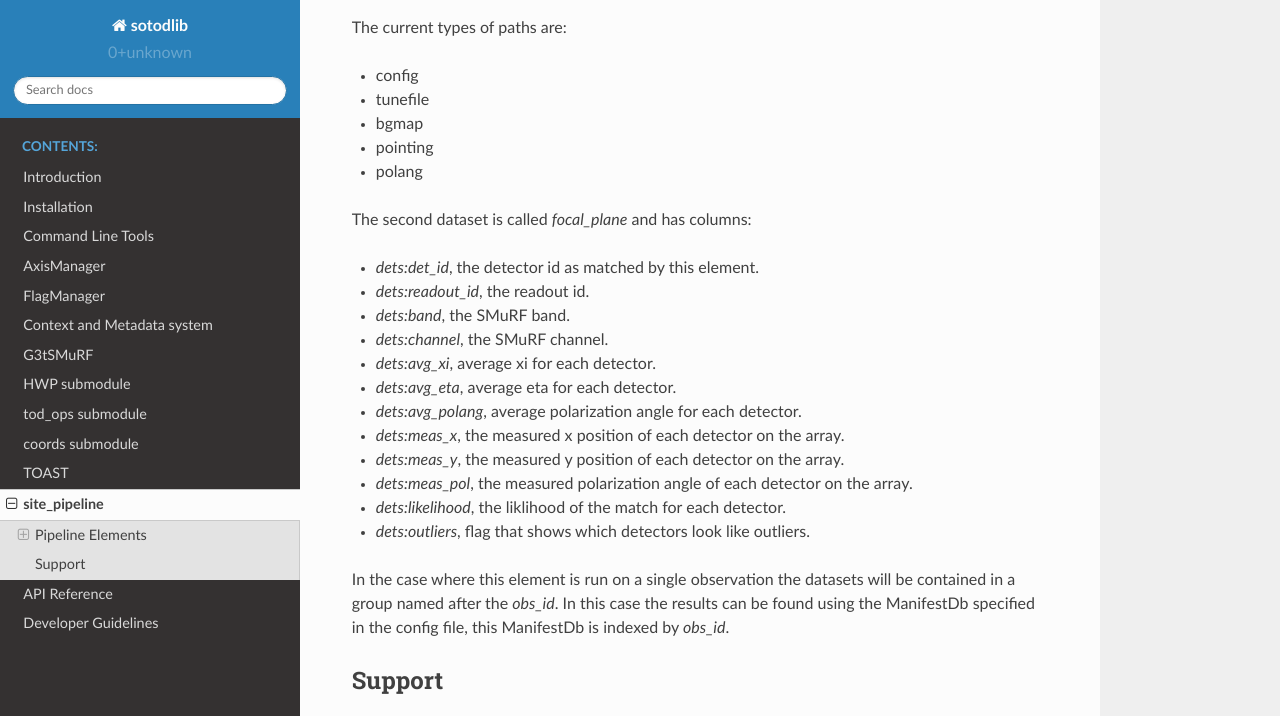
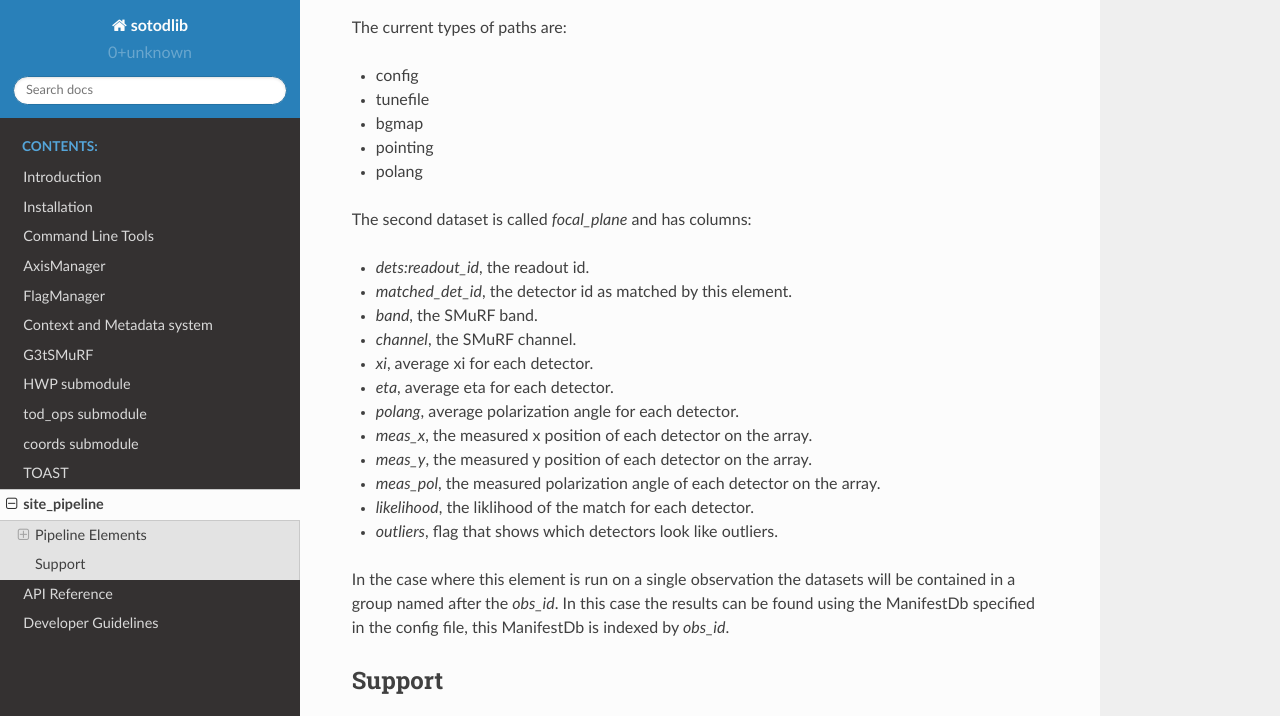
Before and after one commit to simonsobs/sotodlib, a Sphinx documentation site: the page built from docs/site_pipeline.rst, in a window 1280 px wide and 900 px high, scrolled down 6529 px, cut to the strip 0-716 px from the top of the window. Built offline with Sphinx 7.4.7 and the Read the Docs theme 2.0.0, drawn with Linux system fonts in a browser that asks for light colours.

Commit message:
Reorganized output

```diff
--- a/docs/site_pipeline.rst
+++ b/docs/site_pipeline.rst
@@ -365,18 +365,18 @@ The current types of paths are:
 
 The second dataset is called `focal_plane` and has columns:
 
-- `dets:det_id`, the detector id as matched by this element.
 - `dets:readout_id`, the readout id.
-- `dets:band`, the SMuRF band.
-- `dets:channel`, the SMuRF channel.
-- `dets:avg_xi`, average xi for each detector.
-- `dets:avg_eta`, average eta for each detector.
-- `dets:avg_polang`, average polarization angle for each detector.
-- `dets:meas_x`, the measured x position of each detector on the array.
-- `dets:meas_y`, the measured y position of each detector on the array.
-- `dets:meas_pol`, the measured polarization angle of each detector on the array.
-- `dets:likelihood`, the liklihood of the match for each detector.
-- `dets:outliers`, flag that shows which detectors look like outliers.
+- `matched_det_id`, the detector id as matched by this element.
+- `band`, the SMuRF band.
+- `channel`, the SMuRF channel.
+- `xi`, average xi for each detector.
+- `eta`, average eta for each detector.
+- `polang`, average polarization angle for each detector.
+- `meas_x`, the measured x position of each detector on the array.
+- `meas_y`, the measured y position of each detector on the array.
+- `meas_pol`, the measured polarization angle of each detector on the array.
+- `likelihood`, the liklihood of the match for each detector.
+- `outliers`, flag that shows which detectors look like outliers.
 
 In the case where this element is run on a single observation the datasets will be
 contained in a group named after the `obs_id`. In this case the results can be found
```
Also changed, not shown: 1 other file.
